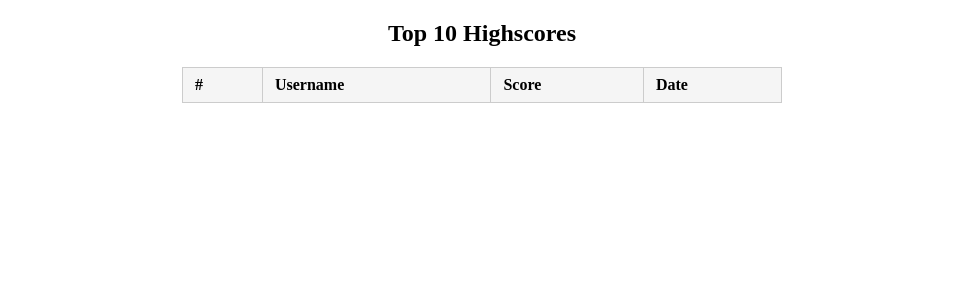
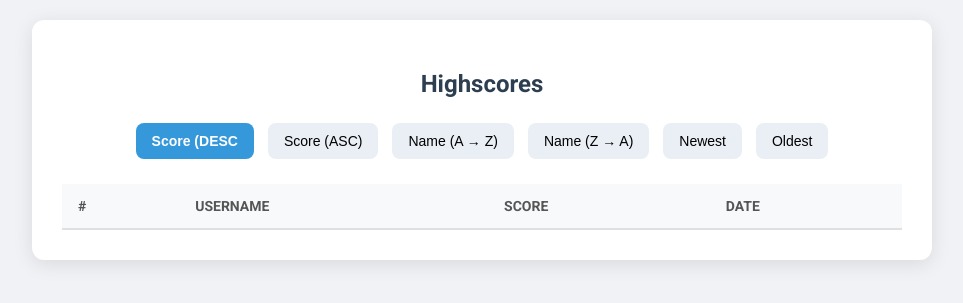
Before and after one commit to Jvandijk335/Webtechnology-Webserver, a PHP site: page /lib/views/leaderboard.php in a window 1280 px wide. Shown: the top 303 px of the page, without its empty margins (158-1121 px from the left). Run offline with PHP 8.4, Linux system fonts and the light colour scheme; lists and menus that the app fills with data are empty.

Commit message:
Updated leaderboard.php to use better sorting system and updated routes.php api/highscores - api/highscores now handles asc and desc sorts of id,username,score and time of creation("created_at") 	modified:   src/lib/views/leaderboard.php 	modified:   src/routes.php

```diff
--- a/src/lib/views/leaderboard.php
+++ b/src/lib/views/leaderboard.php
@@ -1,26 +1,123 @@
 <!doctype html>
 <html lang="en">
 <head>
+  <meta charset="UTF-8" />
+  <meta name="viewport" content="width=device-width, initial-scale=1.0"/>
   <title>Leaderboard</title>
+  <link href="https://fonts.googleapis.com/css2?family=Roboto:wght@400;700&display=swap" rel="stylesheet">
   <style>
+    * {
+      box-sizing: border-box;
+    }
+
+    body {
+      font-family: 'Roboto', sans-serif;
+      background: #f0f2f5;
+      margin: 0;
+      padding: 20px;
+      color: #333;
+    }
+
+    .container {
+      max-width: 900px;
+      margin: auto;
+      background: #fff;
+      padding: 30px;
+      border-radius: 12px;
+      box-shadow: 0 4px 20px rgba(0,0,0,0.1);
+    }
+
+    h2 {
+      text-align: center;
+      margin-bottom: 20px;
+      color: #2c3e50;
+    }
+
+    .sort-buttons {
+      text-align: center;
+      margin-bottom: 20px;
+    }
+
+    .sort-buttons button {
+      background-color: #e9eff5;
+      border: none;
+      padding: 10px 16px;
+      margin: 5px;
+      border-radius: 8px;
+      cursor: pointer;
+      font-size: 14px;
+      transition: background-color 0.3s;
+    }
+
+    .sort-buttons button:hover {
+      background-color: #cddff1;
+    }
+
+    .sort-buttons button.active {
+      background-color: #3498db;
+      color: white;
+      font-weight: bold;
+    }
+
     table {
+      width: 100%;
       border-collapse: collapse;
-        width: 100%;
-        max-width: 600px;
-        margin: auto;
     }
+
     th, td {
-        border: 1px solid #ccc;
-        padding: 8px 12px;
+      padding: 14px 16px;
       text-align: left;
     }
+
     th {
-        background-color: #f5f5f5;
+      background-color: #f7f9fb;
+      border-bottom: 2px solid #e0e0e0;
+      text-transform: uppercase;
+      font-size: 14px;
+      color: #555;
+    }
+
+    tr:nth-child(even) {
+      background-color: #f9f9f9;
+    }
+
+    tr:hover {
+      background-color: #eef6ff;
+    }
+
+    td {
+      border-bottom: 1px solid #e0e0e0;
+      font-size: 15px;
+    }
+
+    @media (max-width: 600px) {
+      th, td {
+        font-size: 13px;
+        padding: 10px;
+      }
+
+      h2 {
+        font-size: 20px;
+      }
+
+      .sort-buttons button {
+        font-size: 12px;
+        padding: 8px 12px;
+      }
     }
   </style>
 </head>
 <body>
-    <h2 style="text-align:center">Top 10 Highscores</h2>
+  <div class="container">
+    <h2>Highscores</h2>
+    <div class="sort-buttons">
+      <button data-sort="score" data-order="desc" class="active">Score (DESC</button>
+      <button data-sort="score" data-order="asc">Score (ASC)</button>
+      <button data-sort="username" data-order="asc">Name (A → Z)</button>
+      <button data-sort="username" data-order="desc">Name (Z → A)</button>
+      <button data-sort="created_at" data-order="desc">Newest</button>
+      <button data-sort="created_at" data-order="asc">Oldest</button>
+    </div>
     <table id="leaderboard">
       <thead>
         <tr>
@@ -34,18 +131,20 @@
         <!-- highscores komen hier -->
       </tbody>
     </table>
+  </div>
 
   <script src="https://code.jquery.com/jquery-3.7.1.min.js"
           integrity="sha512-v2CJ7UaYy4JwqLDIrZUI/4hqeoQieOmAZNXBeQyjo21dadnwR+8ZaIJVT8EE2iyI61OV8e6M8PP2/4hpQINQ/g=="
           crossorigin="anonymous"
-            referrerpolicy="no-referrer">
-    </script>
+          referrerpolicy="no-referrer"></script>
+
   <script>
-      $(document).ready(function () {
-        fetch('/api/highscores')
+    function loadHighscores(sortBy = 'score', order = 'desc') {
+      fetch(`/api/highscores?sort_by=${sortBy}&order=${order}`)
         .then(res => res.json())
         .then(data => {
           const tbody = $('#leaderboard tbody');
+          tbody.empty();
           data.forEach((item, index) => {
             const row = `
               <tr>
@@ -60,6 +159,19 @@
         .catch(err => {
           console.error('Fout bij ophalen highscores:', err);
         });
+    }
+
+    $(document).ready(function () {
+      loadHighscores(); // standaard
+
+      $('.sort-buttons button').click(function () {
+        $('.sort-buttons button').removeClass('active');
+        $(this).addClass('active');
+
+        const sortBy = $(this).data('sort');
+        const order = $(this).data('order');
+        loadHighscores(sortBy, order);
+      });
     });
   </script>
 </body>
```
Also changed, not shown: src/routes.php (+15 -48 lines). Lines whose indentation alone changed are shown as unchanged.
